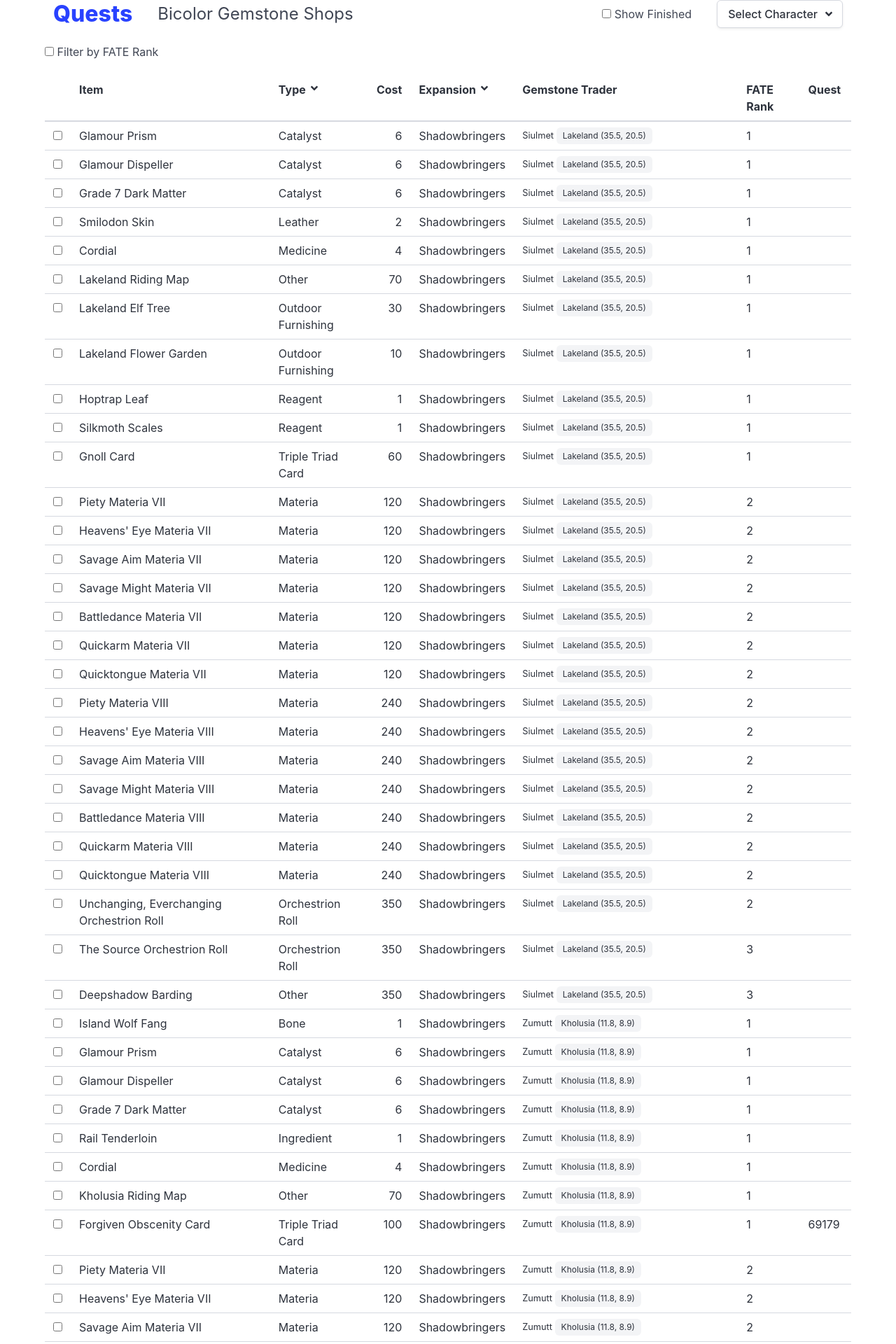
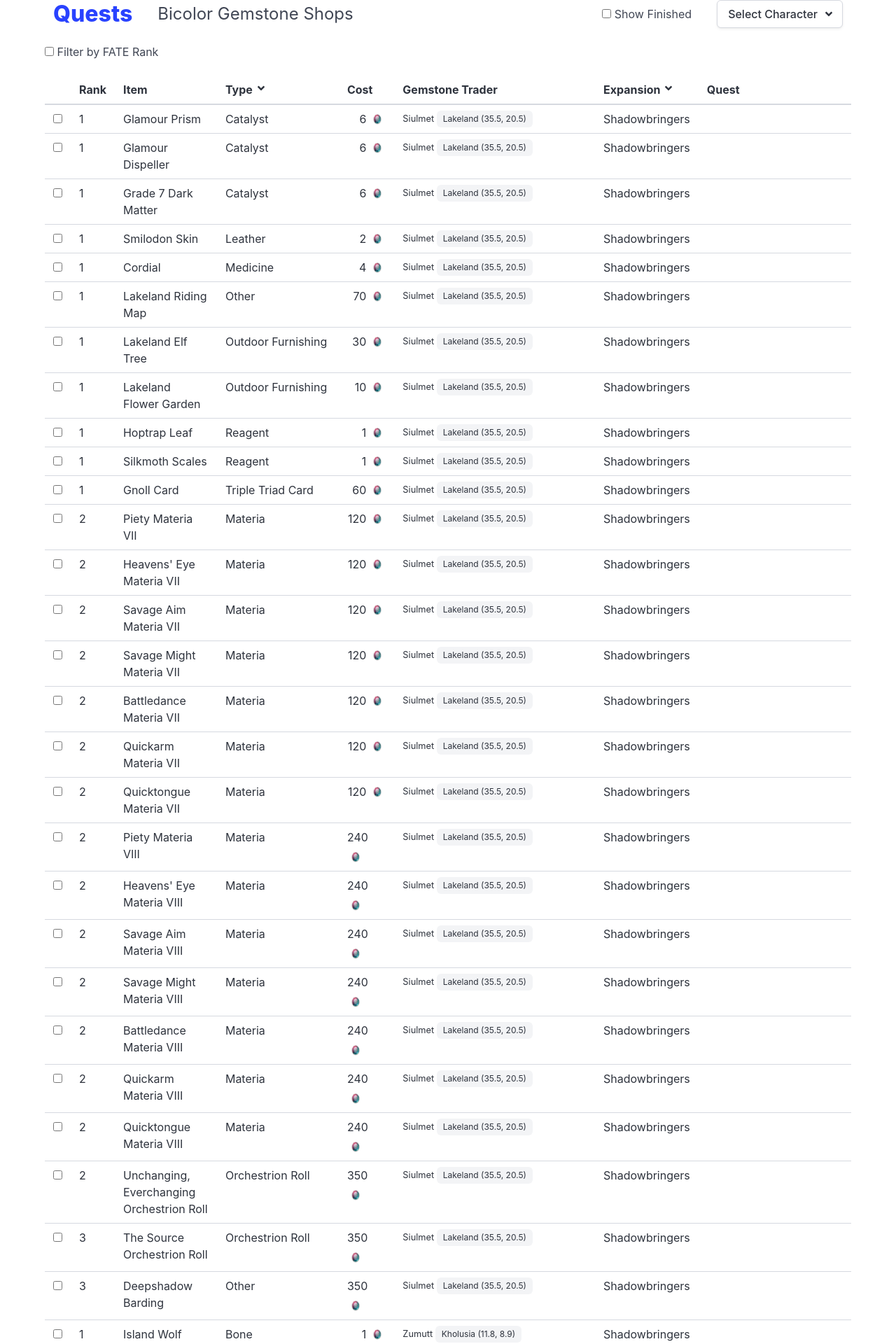
Before and after one commit to ffxiv-mognet/ffxiv-mognet.github.io, a Jekyll site: the page built from fates/shops.md, in a window 1280 px wide. Shown: the top 1920 px of the page at 70% size. Built offline with Jekyll 4.4.1, drawn with Linux system fonts in a browser that asks for light colours; some of the changed text lies outside the part shown.

Commit message:
include quest info on gemstone shops and rearrange columns

```diff
--- a/css/style.css
+++ b/css/style.css
@@ -87,6 +87,14 @@
     width: 1rem;
     display: block;
 }
+span.icon i.bicolor-gemstone {
+    background:url('/icons/bicolor-gemstone.png');
+    content: '';
+    background-size: 1rem;
+    height: 1rem;
+    width: 1rem;
+    display: block;
+}
 span.icon i.aethercurrent {
     background:url('/icons/000064.png');
     content: '';
--- a/fates/shops.md
+++ b/fates/shops.md
@@ -143,8 +143,9 @@
   <thead>
     <tr>
         <th></th>
+        <th>Rank</th>
         <th>Item</th>
-        <th id="type-filter-trigger" style="cursor: pointer">
+        <th id="type-filter-trigger" style="cursor: pointer; width: 11em;">
             Type
             <div class="dropdown" id="type-filter">
                 <div class="dropdown-trigger">
@@ -173,7 +174,8 @@
                 </div>
             </div>
         </th>
-        <th>Cost</th>
+        <th style="width: 5em">Cost</th>
+        <th style="width: 18em">Gemstone Trader</th>
         <th id="version-filter-trigger" style="cursor: pointer">
             Expansion
             <div class="dropdown" id="version-filter">
@@ -203,8 +205,6 @@
                 </div>
             </div>
         </th>
-        <th style="width: 20em">Gemstone Trader</th>
-        <th>FATE Rank</th>
         <th>Quest</th>
     </tr>
   </thead>
@@ -231,16 +231,6 @@
                     />
                 </label>
             </td>
-            <td>{{ item.item.name }}</td>
-            <td>{{ item.item.category.name }}</td>
-            <td style="text-align: right">{{ item.cost }}</td>
-            <td>{{ shop.version.name }}</td>
-            <td>
-                <div class="npc">
-                    {{shop.npc.name}}
-                    <span class="tag is-light">{{shop.npc.location}} {{shop.npc.coords}}</span>
-                </div>
-            </td>
             <td>
                 {% if item.rank != -1 %}
                     {{item.rank}}
@@ -248,8 +238,26 @@
                     {{ page.maxRanks[shop.version.id] }}
                 {% endif %}
             </td>
+            <td>{{ item.item.name }}</td>
+            <td>{{ item.item.category.name }}</td>
+            <td style="text-align: right">
+              <span class="icon-text">
+                {{item.cost}}
+                <span class="icon"><i class="bicolor-gemstone"></i></span>
+              </span>
+            </td>
             <td>
-                {{item.quest}}
+                <div class="npc">
+                    {{shop.npc.name}}
+                    <span class="tag is-light">{{shop.npc.location}} {{shop.npc.coords}}</span>
+                </div>
+            </td>
+            <td>{{ shop.version.name }}</td>
+            <td>
+              <span class="icon-text" style="white-space: nowrap">
+                <span class="icon"><i class="quest-{{item.quest.icon}}"></i></span>
+                <span style="font-size: 0.8em">{{item.quest.name}}</span>
+              </span>
             </td>
         </tr>
         {% endif %}
--- a/scripts/xiv-quest-scraper.py
+++ b/scripts/xiv-quest-scraper.py
@@ -824,7 +824,7 @@
                     'rank': rank,
                 }
                 if not questReqs[i] in ['0', shopInfo['rank2'], shopInfo['rank3']]:
-                    row['quest'] = questReqs[i]
+                    row['quest'] = self.generate_questListItem(questReqs[i])
                 inventory.append(row)
             row = {
                 'inventory': inventory,
@@ -914,7 +914,7 @@
                     'rank': rank
                 }
                 if questReqs[i] != '0':
-                    row['quest'] = questReqs[i]
+                    row['quest'] = self.generate_questListItem(questReqs[i])
                 inventory.append(row)
 
             row = {
```
Also changed, not shown: other parts of fates/shops.md (+3 -3 lines), _data/gemstoneShops.json, icons/bicolor-gemstone.png (added).
